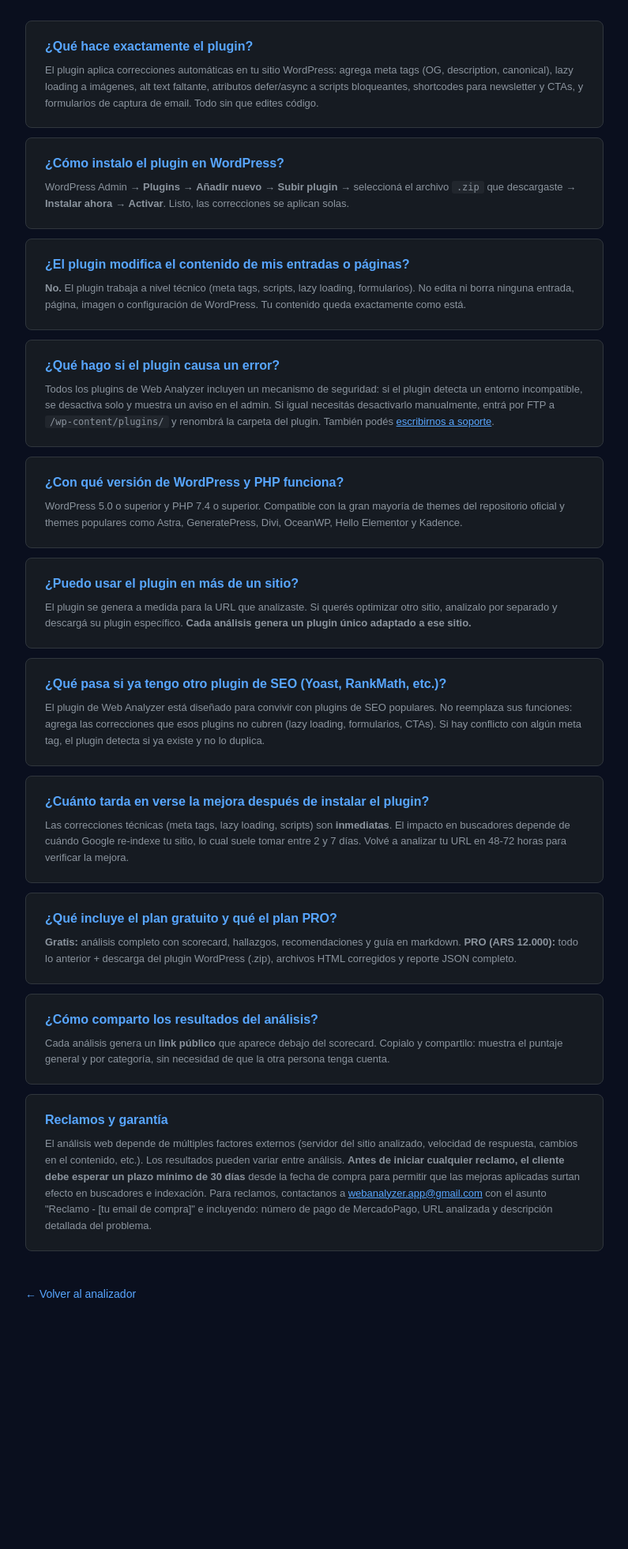
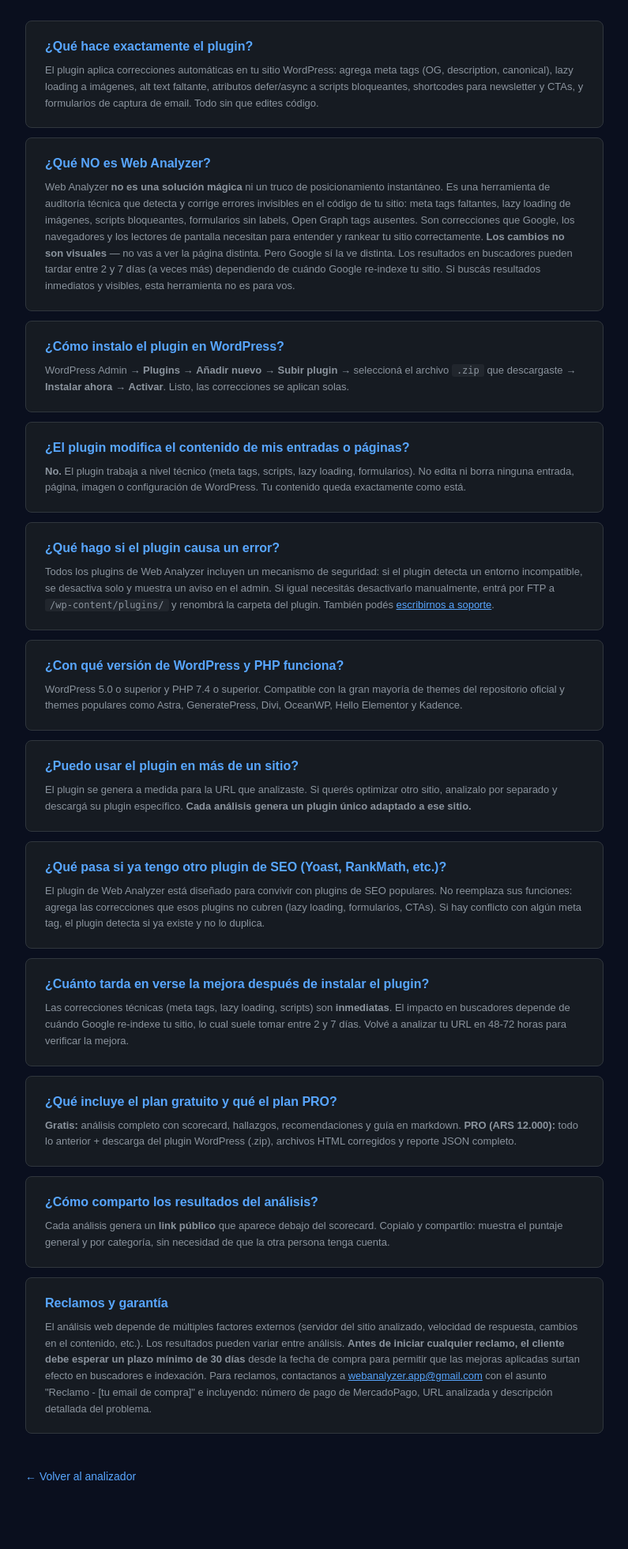
Before and after one commit to hoyosclaudio11-svg/web-analyzer, a Flask app: page /faq in a window 1280 px wide. Shown: the part 239-2200 px from the top of the page at 79% size, without its empty margins (242-1037 px from the left). Before the commit the page ends 1882 px from the top, so only its background shows below. Run offline with Flask 3, Linux system fonts and the light colour scheme.

Commit message:
@ Agregar seccion "Que NO es Web Analyzer" en FAQ.
Aclara que no es magia, los cambios son invisibles y los resultados
en Google tardan entre 2 y 7 dias. Maneja expectativas del cliente.

Co-Authored-By: Claude Opus 4.7 <noreply@anthropic.com>
@

```diff
--- a/templates/faq.html
+++ b/templates/faq.html
@@ -34,6 +34,11 @@
   <div class="faq-item">
     <h3>¿Qué hace exactamente el plugin?</h3>
     <p>El plugin aplica correcciones automáticas en tu sitio WordPress: agrega meta tags (OG, description, canonical), lazy loading a imágenes, alt text faltante, atributos defer/async a scripts bloqueantes, shortcodes para newsletter y CTAs, y formularios de captura de email. Todo sin que edites código.</p>
+  </div>
+
+  <div class="faq-item">
+    <h3>¿Qué NO es Web Analyzer?</h3>
+    <p>Web Analyzer <strong>no es una solución mágica</strong> ni un truco de posicionamiento instantáneo. Es una herramienta de auditoría técnica que detecta y corrige errores invisibles en el código de tu sitio: meta tags faltantes, lazy loading de imágenes, scripts bloqueantes, formularios sin labels, Open Graph tags ausentes. Son correcciones que Google, los navegadores y los lectores de pantalla necesitan para entender y rankear tu sitio correctamente. <strong>Los cambios no son visuales</strong> — no vas a ver la página distinta. Pero Google sí la ve distinta. Los resultados en buscadores pueden tardar entre 2 y 7 días (a veces más) dependiendo de cuándo Google re-indexe tu sitio. Si buscás resultados inmediatos y visibles, esta herramienta no es para vos.</p>
   </div>
 
   <div class="faq-item">
```
